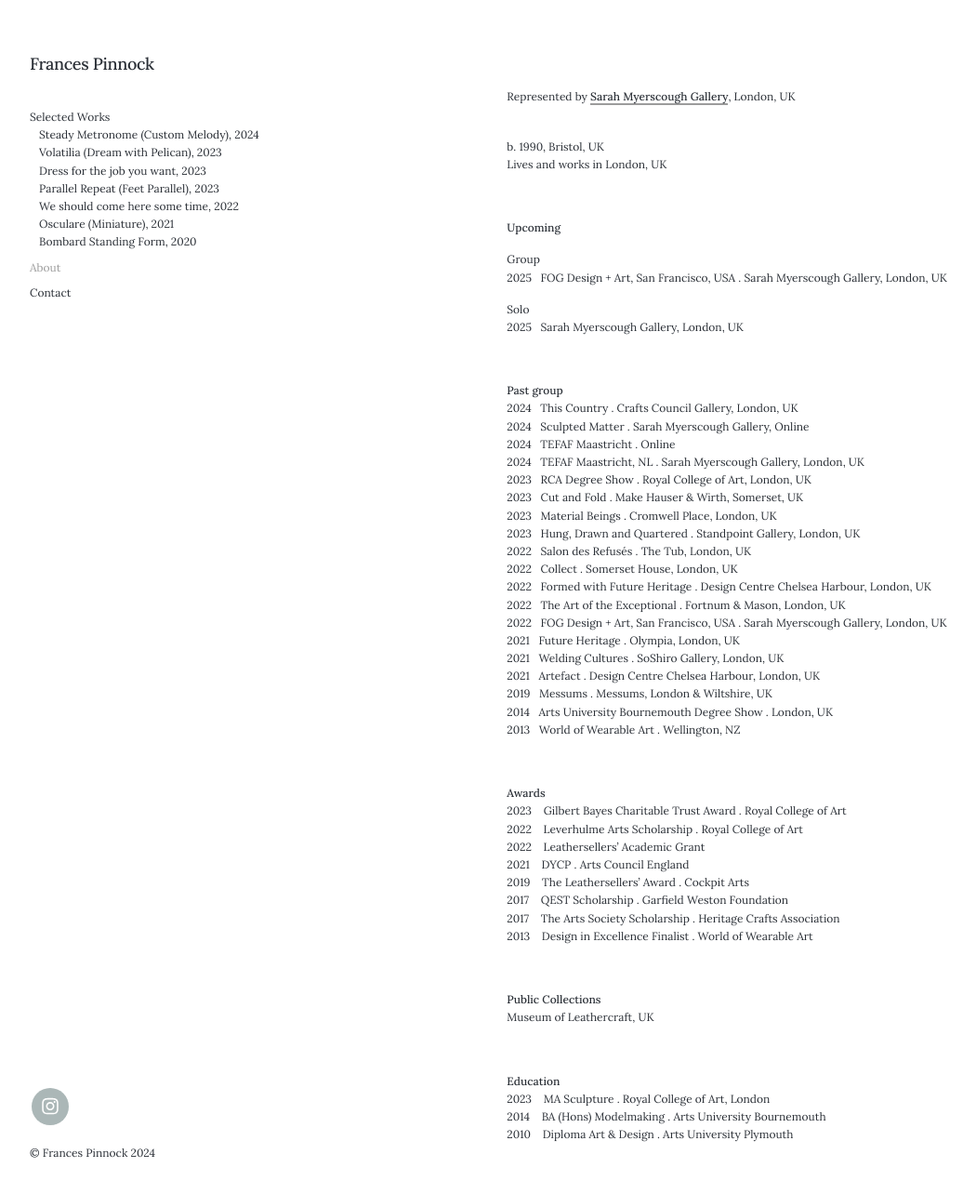
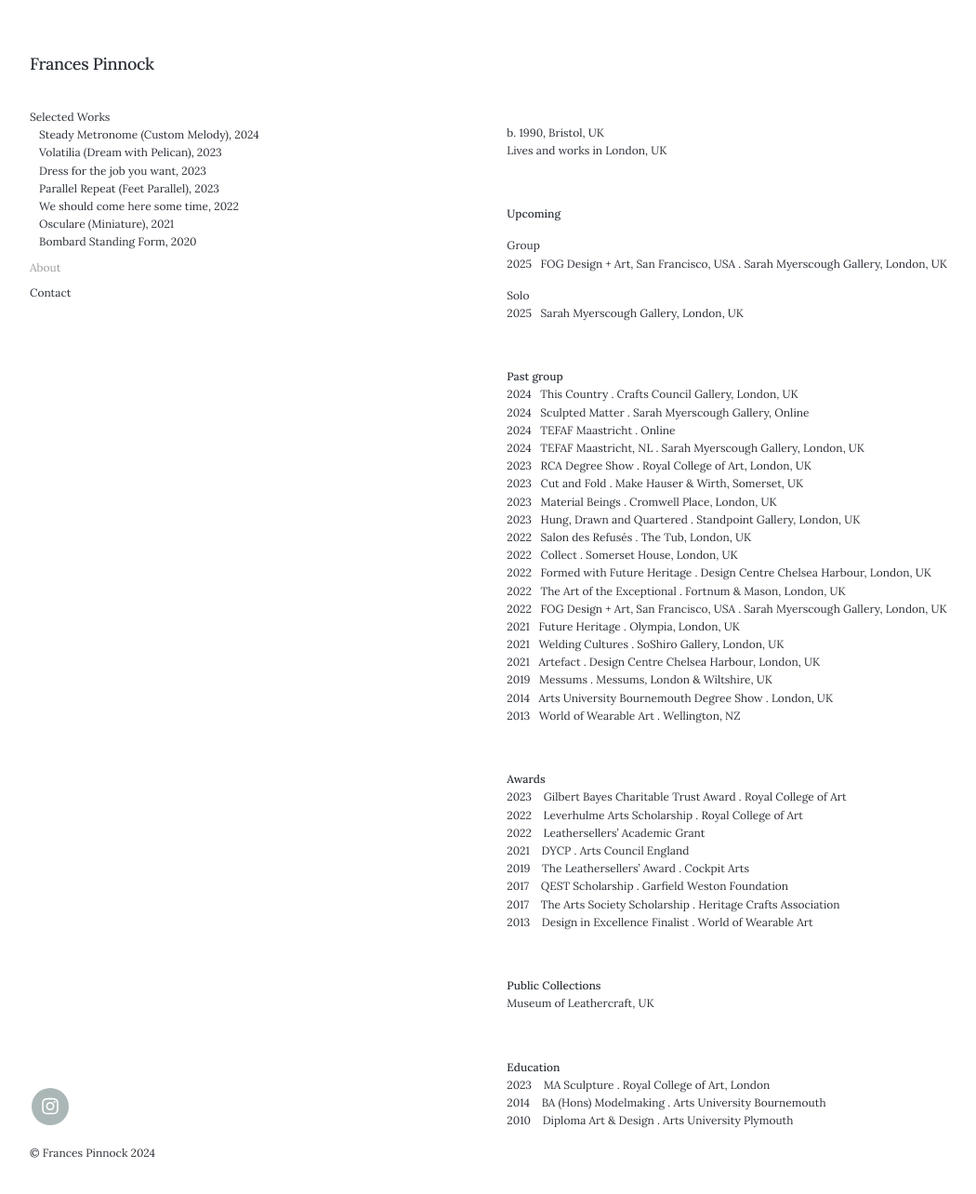
Before and after one commit to francespinnock/francespinnock.github.io, a Jekyll site: the page built from _pages/about.md, in a window 1280 px wide and 1289 px high. Shown: the top 1284 px of the window at 93% size, without its empty margins (28-1078 px from the left). Built offline with Jekyll 4.4.1, drawn with Linux system fonts in a browser that asks for light colours; nearby versions of some CDN libraries; some web fonts are replaced.

Commit message:
Update about.md

```diff
--- a/_pages/about.md
+++ b/_pages/about.md
@@ -5,8 +5,6 @@ description: About Frances Pinnock
 ---
 
 <br />
-
-Represented by [Sarah Myerscough Gallery](https://www.sarahmyerscough.com/), London, UK
 <br />
 
 b. 1990, Bristol, UK
```
